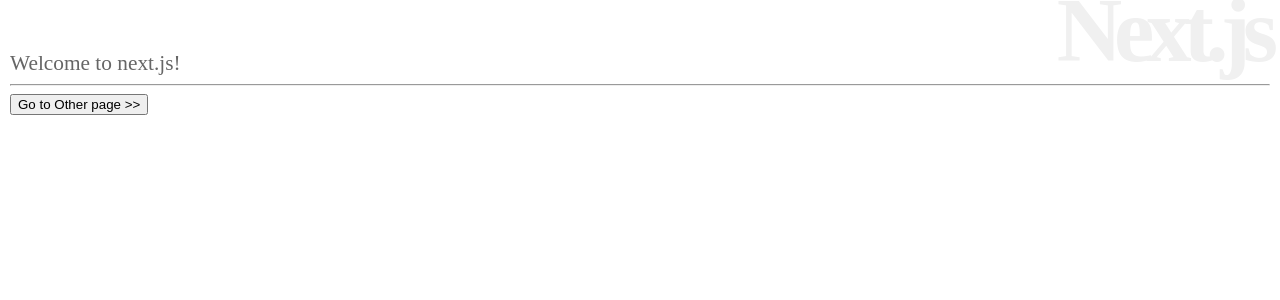
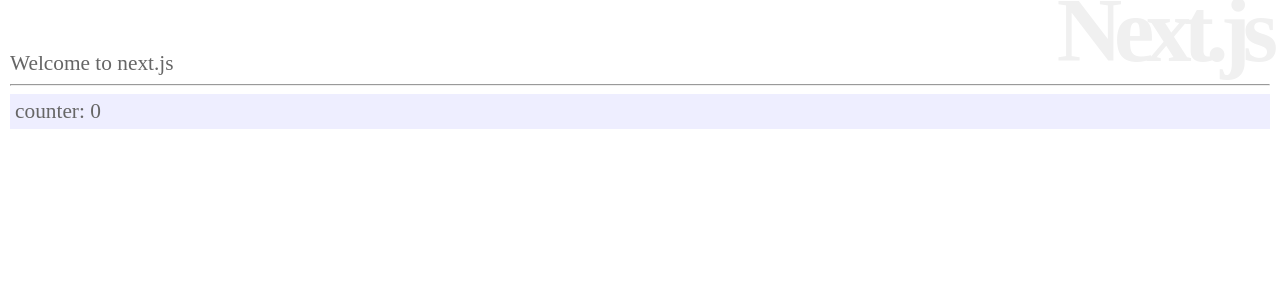
Before and after one commit to koharakouki/react_practice, a Next.js app in the folder next_app/: page / in a window 1280 px wide. Shown: the top 300 px of the page. Built offline with nearby package versions, Linux system fonts and the light colour scheme.

Commit message:
next.js コンポーネントの利用

```diff
--- /dev/null
+++ b/next_app/components/Counter.js
@@ -0,0 +1,32 @@
+import React, { Component } from 'react';
+
+export default class Counter extends Component {
+	msgStyle = {
+		fontSize: "16pt",
+		backgroundColor: "#eef",
+		padding: "5px"
+	}
+
+	constructor(props){
+		super(props);
+		this.state = {
+			counter: 0,
+			msg: 'counter: 0',
+		};
+		this.doAction = this.doAction.bind(this);
+	}
+
+	doAction(e){
+		this.setState((state)=>{
+			const num = state.counter + 1;
+			return ({
+				counter: num,
+				msg: "counter: " + num
+			});
+		});
+	}
+
+	render(){
+		return <p onClick={this.doAction} style={this.msgStyle}>{this.state.msg}</p>;
+	}
+}
--- a/next_app/pages/index.js
+++ b/next_app/pages/index.js
@@ -1,15 +1,26 @@
-import Link from 'next/link';
+// import Link from 'next/link';
+// import style from '../static/Style';
+
+
+// export default () =><div>
+//   {style}
+//   <h1>Next.js</h1>
+//   <p>Welcome to next.js!</p>
+//   <hr />
+//   <div>
+//     <Link href="/other">
+//       <button>Go to Other page &gt;&gt;</button>
+//     </Link>
+//   </div>
+// </div>
+
+import Counter from '../components/Counter';
 import style from '../static/Style';
-
 
 export default () =><div>
   {style}
   <h1>Next.js</h1>
-  <p>Welcome to next.js!</p>
+  <p>Welcome to next.js</p>
   <hr />
-  <div>
-    <Link href="/other">
-      <button>Go to Other page &gt;&gt;</button>
-    </Link>
-  </div>
+  <Counter />
 </div>
```
